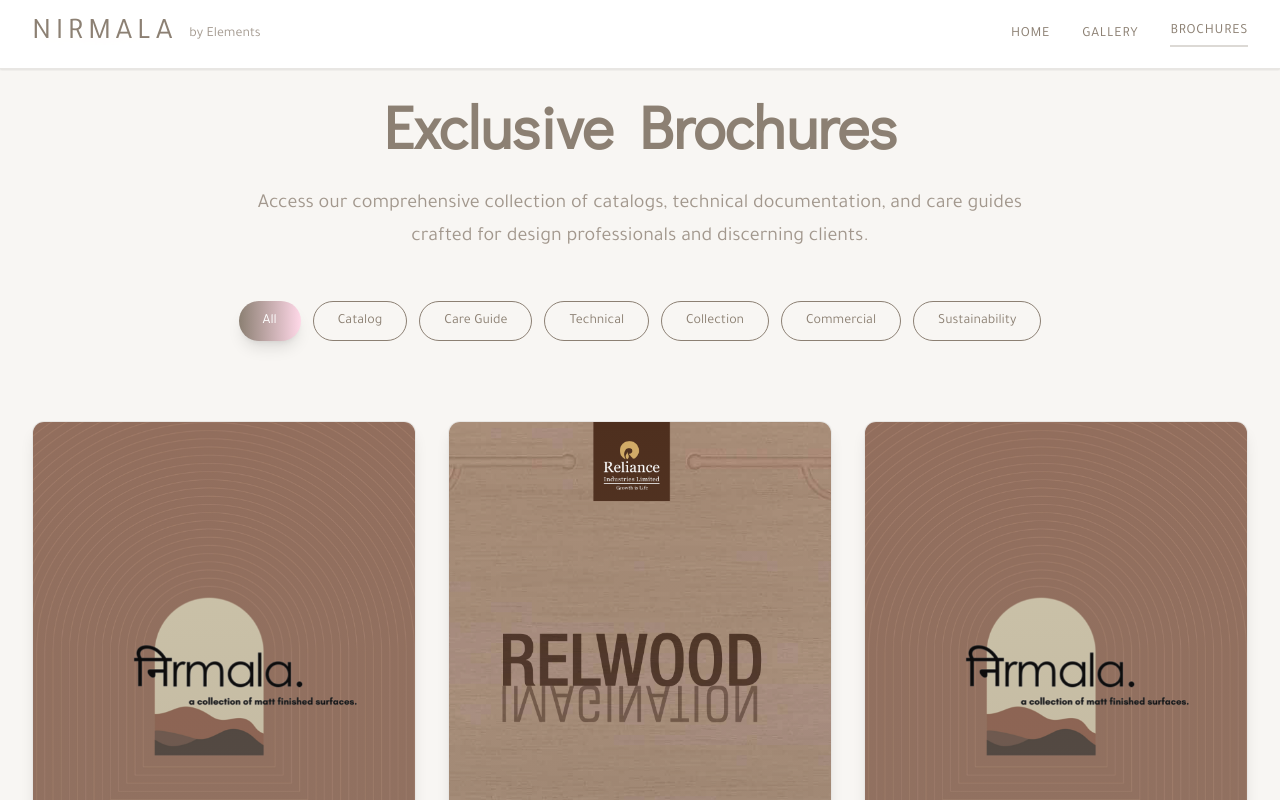
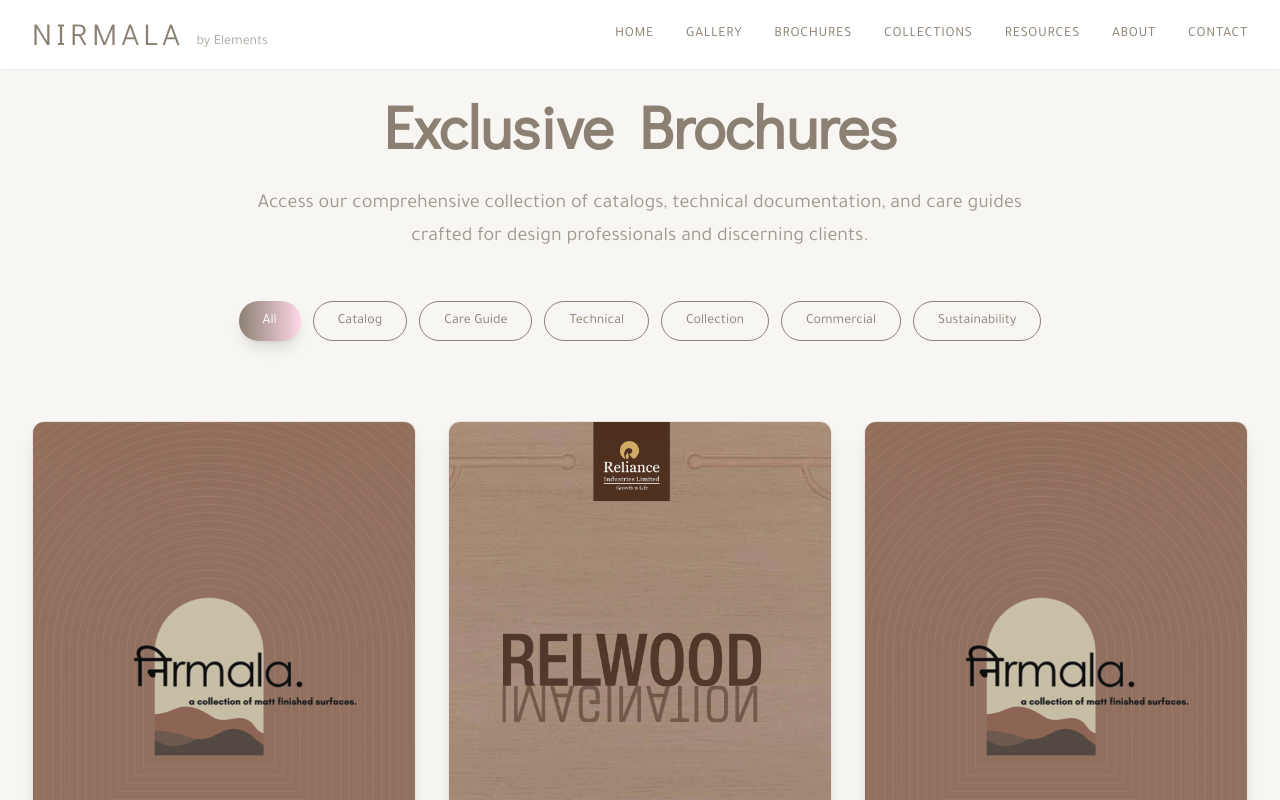
Before and after one commit to KhubiThakkar/nirmala, a Next.js app: page /brochures in a window 1280 px wide. Shown: the top 800 px of the page. Built offline with nearby package versions, Linux system fonts and the light colour scheme.

Commit message:
Remove mobile menu state management and associated header code from Brochures and Gallery pages

```diff
--- a/app/brochures/page.tsx
+++ b/app/brochures/page.tsx
@@ -77,7 +77,6 @@ const brochureData = [
 ];
 
 export default function BrochuresPage() {
-    const [isMobileMenuOpen, setIsMobileMenuOpen] = useState(false);
     const [selectedCategory, setSelectedCategory] = useState<string>("All");
 
     const categories = [
@@ -92,77 +91,6 @@ export default function BrochuresPage() {
 
     return (
         <div className='min-h-screen bg-cream text-warmBrown'>
-            {/* Header */}
-            <header className='fixed top-0 w-full bg-white/95 backdrop-blur-md border-b border-warmBrown/20 z-50 shadow-sm'>
-                <div className='container-custom py-4 flex items-center justify-between'>
-                    <div className='flex items-center space-x-3'>
-                        <div className='text-3xl font-normal tracking-[0.15em] text-warmBrown brand-text'>
-                            NIRMALA
-                        </div>
-                        <div className='text-sm text-warmBrown/80 font-normal'>
-                            by Elements
-                        </div>
-                    </div>
-                    <nav className='hidden md:flex items-center space-x-8'>
-                        <Link
-                            href='/'
-                            className='text-sm font-normal hover:text-warmBrown/80 transition-colors nav-text'
-                        >
-                            HOME
-                        </Link>
-                        <Link
-                            href='/gallery'
-                            className='text-sm font-normal hover:text-warmBrown/80 transition-colors nav-text'
-                        >
-                            GALLERY
-                        </Link>
-                        <Link
-                            href='/brochures'
-                            className='text-sm font-normal text-warmBrown border-b-2 border-warmBrown/30 pb-1 nav-text'
-                        >
-                            BROCHURES
-                        </Link>
-                    </nav>
-                    <Button
-                        variant='ghost'
-                        className='md:hidden p-2 hover:bg-warmBrown/20'
-                        onClick={() => setIsMobileMenuOpen(!isMobileMenuOpen)}
-                    >
-                        {isMobileMenuOpen ? (
-                            <X className='h-6 w-6' />
-                        ) : (
-                            <Menu className='h-6 w-6' />
-                        )}
-                    </Button>
-                </div>
-
-                {/* Mobile Menu */}
-                {isMobileMenuOpen && (
-                    <div className='md:hidden bg-white/95 backdrop-blur-md border-t border-warmBrown/20'>
-                        <nav className='container-custom py-6 flex flex-col space-y-4'>
-                            {[
-                                { name: "HOME", href: "/" },
-                                { name: "GALLERY", href: "/gallery" },
-                                { name: "BROCHURES", href: "/brochures" },
-                            ].map((item) => (
-                                <Link
-                                    key={item.name}
-                                    href={item.href}
-                                    className={`text-sm font-normal transition-colors py-2 nav-text ${
-                                        item.name === "BROCHURES"
-                                            ? "text-warmBrown"
-                                            : "hover:text-warmBrown/80"
-                                    }`}
-                                    onClick={() => setIsMobileMenuOpen(false)}
-                                >
-                                    {item.name}
-                                </Link>
-                            ))}
-                        </nav>
-                    </div>
-                )}
-            </header>
-
             {/* Brochures Content */}
             <main className='pt-24 pb-20'>
                 <div className='container-custom'>
--- a/app/gallery/page.tsx
+++ b/app/gallery/page.tsx
@@ -127,7 +127,6 @@ const galleryImages: {
 ];
 
 export default function GalleryPage() {
-    const [isMobileMenuOpen, setIsMobileMenuOpen] = useState(false);
     const [selectedImage, setSelectedImage] = useState<
         (typeof galleryImages)[0] | null
     >(null);
@@ -172,77 +171,6 @@ export default function GalleryPage() {
 
     return (
         <div className='min-h-screen bg-cream text-warmBrown'>
-            {/* Header */}
-            <header className='fixed top-0 w-full bg-white/95 backdrop-blur-md border-b border-warmBrown/20 z-50 shadow-sm'>
-                <div className='container-custom py-4 flex items-center justify-between'>
-                    <div className='flex items-center space-x-3'>
-                        <div className='text-3xl font-normal tracking-[0.15em] text-warmBrown brand-text'>
-                            NIRMALA
-                        </div>
-                        <div className='text-sm text-warmBrown/80 font-normal'>
-                            by Elements
-                        </div>
-                    </div>
-                    <nav className='hidden md:flex items-center space-x-8'>
-                        <Link
-                            href='/'
-                            className='text-sm font-normal hover:text-warmBrown/80 transition-colors nav-text'
-                        >
-                            HOME
-                        </Link>
-                        <Link
-                            href='/gallery'
-                            className='text-sm font-normal text-warmBrown border-b-2 border-warmBrown/30 pb-1 nav-text'
-                        >
-                            GALLERY
-                        </Link>
-                        <Link
-                            href='/brochures'
-                            className='text-sm font-normal hover:text-warmBrown/80 transition-colors nav-text'
-                        >
-                            BROCHURES
-                        </Link>
-                    </nav>
-                    <Button
-                        variant='ghost'
-                        className='md:hidden p-2 hover:bg-warmBrown/20'
-                        onClick={() => setIsMobileMenuOpen(!isMobileMenuOpen)}
-                    >
-                        {isMobileMenuOpen ? (
-                            <X className='h-6 w-6' />
-                        ) : (
-                            <Menu className='h-6 w-6' />
-                        )}
-                    </Button>
-                </div>
-
-                {/* Mobile Menu */}
-                {isMobileMenuOpen && (
-                    <div className='md:hidden bg-white/95 backdrop-blur-md border-t border-warmBrown/20'>
-                        <nav className='container-custom py-6 flex flex-col space-y-4'>
-                            {[
-                                { name: "HOME", href: "/" },
-                                { name: "GALLERY", href: "/gallery" },
-                                { name: "BROCHURES", href: "/brochures" },
-                            ].map((item) => (
-                                <Link
-                                    key={item.name}
-                                    href={item.href}
-                                    className={`text-sm font-normal transition-colors py-2 nav-text ${
-                                        item.name === "GALLERY"
-                                            ? "text-warmBrown"
-                                            : "hover:text-warmBrown/80"
-                                    }`}
-                                    onClick={() => setIsMobileMenuOpen(false)}
-                                >
-                                    {item.name}
-                                </Link>
-                            ))}
-                        </nav>
-                    </div>
-                )}
-            </header>
-
             {/* Gallery Content */}
             <main className='pt-24 pb-20'>
                 <div className='container-custom'>
```
